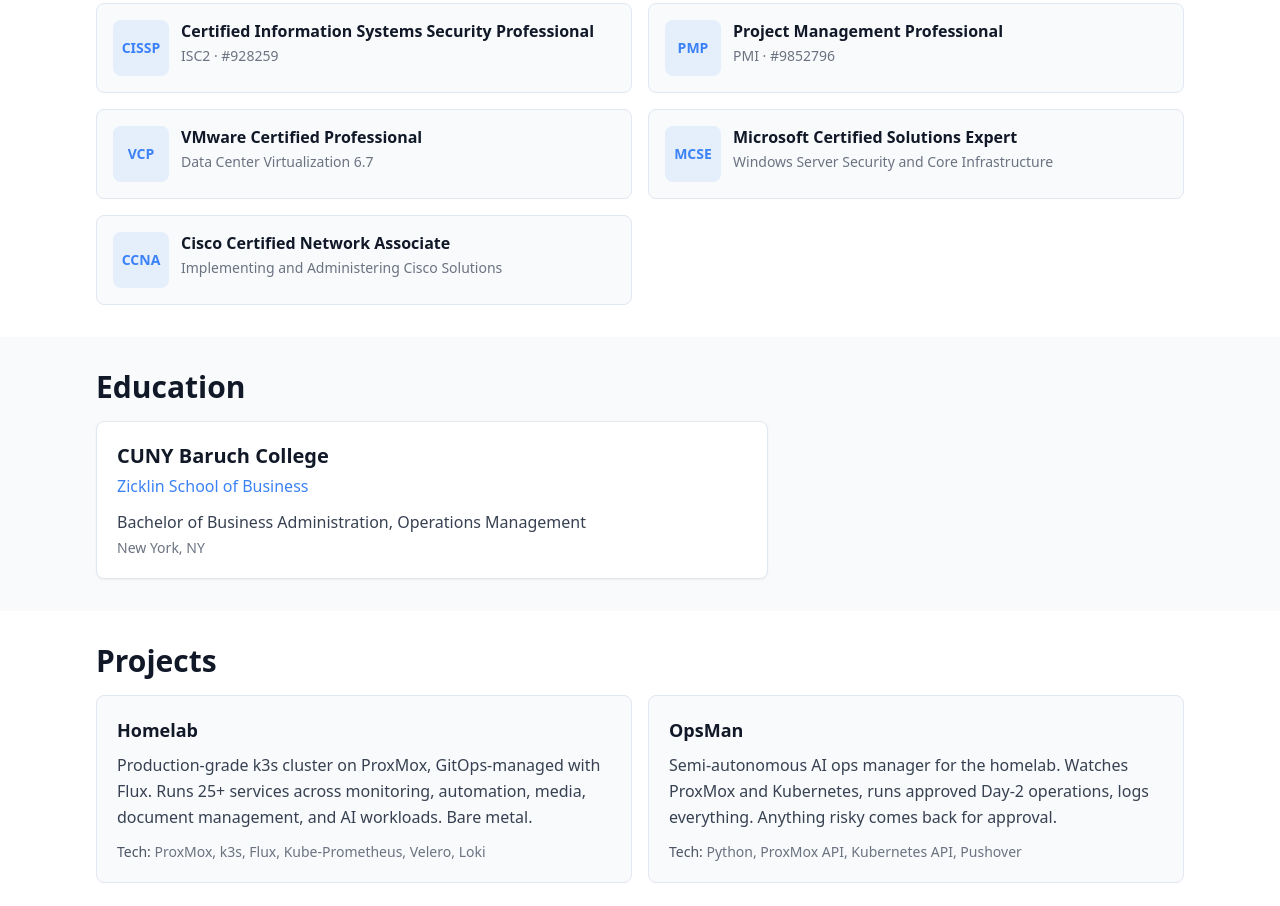
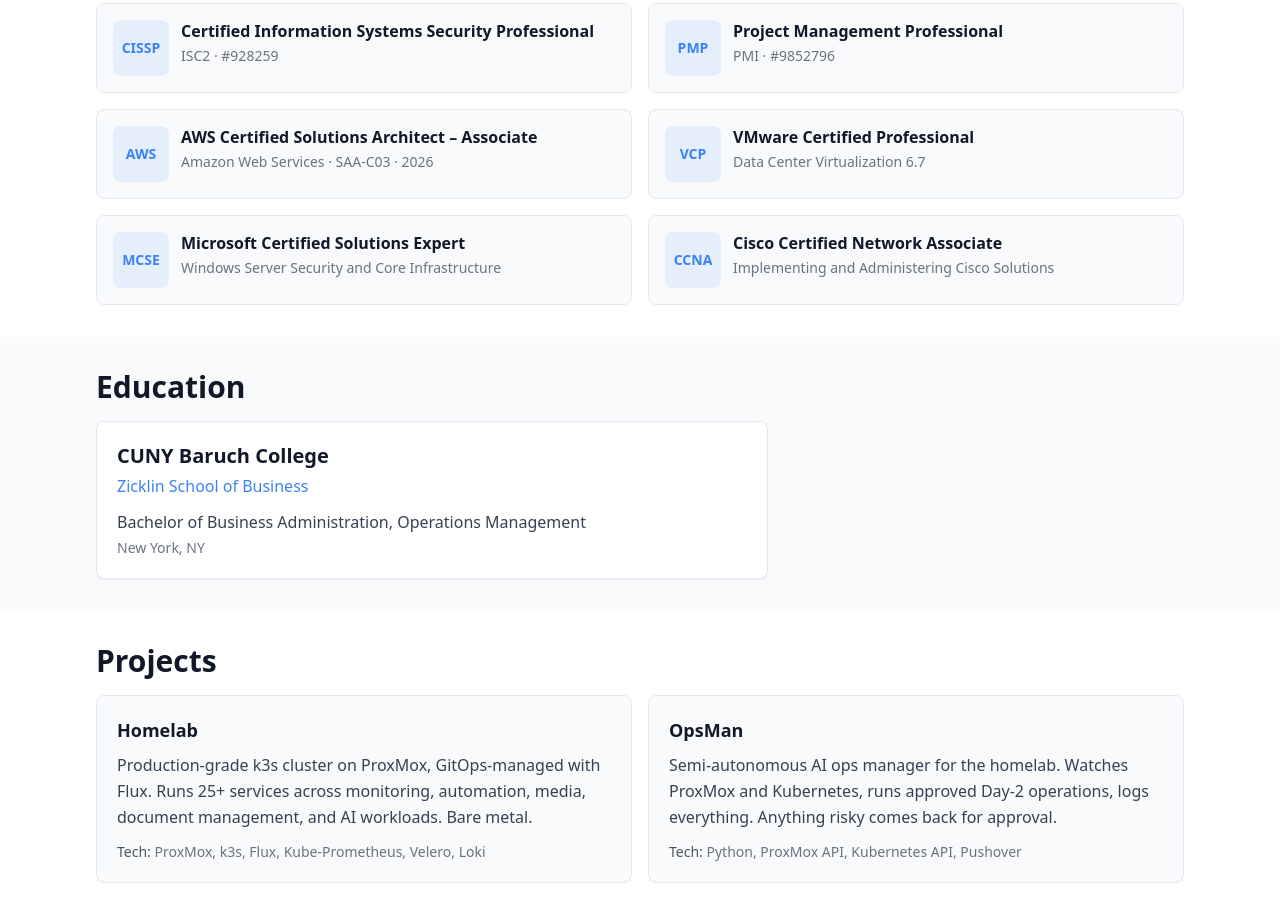
Before and after one commit to johntrottadev/jtrotta.dev, a Next.js app: page / in a window 1280 px wide. Shown: the part 3620-4526 px from the top of the page. Built offline with nearby package versions, Linux system fonts and the light colour scheme.

Commit message:
resume+site: add AWS Solutions Architect – Associate (SAA-C03, passed 2026-10-16)

```diff
--- a/scripts/resume/resume-infra-tpm.html
+++ b/scripts/resume/resume-infra-tpm.html
@@ -109,7 +109,7 @@
   <p class="block"><strong>CUNY Baruch College, Zicklin School of Business</strong> | New York, NY<br>Bachelor of Business Administration, Operations Management</p>
 
   <div class="section-title">Certifications</div>
-  <p class="block"><strong>CISSP</strong> (ISC2, #928259) · <strong>PMP</strong> (PMI, #9852796) · VMware VCP · Microsoft MCSE · Cisco CCNA</p>
+  <p class="block"><strong>CISSP</strong> (ISC2, #928259) · <strong>PMP</strong> (PMI, #9852796) · <strong>AWS Solutions Architect – Associate</strong> · VMware VCP · Microsoft MCSE · Cisco CCNA</p>
 
   <div class="section-title">Speaking &amp; Press</div>
   <p class="block">Featured speaker, AccountsRecovery.net webinar series on AI in regulated operations (4 sessions, 2024 to 2026); featured December 2025 profile interview. Full archive at jtrotta.dev.</p>
--- a/scripts/resume/resume-security-eng.html
+++ b/scripts/resume/resume-security-eng.html
@@ -112,6 +112,6 @@
   <p class="block"><strong>CUNY Baruch College, Zicklin School of Business</strong> | New York, NY<br>Bachelor of Business Administration, Operations Management</p>
 
   <div class="section-title">Certifications</div>
-  <p class="block"><strong>CISSP</strong> (ISC2, #928259) · <strong>PMP</strong> (PMI, #9852796) · VMware VCP · Microsoft MCSE · Cisco CCNA</p>
+  <p class="block"><strong>CISSP</strong> (ISC2, #928259) · <strong>PMP</strong> (PMI, #9852796) · <strong>AWS Solutions Architect – Associate</strong> · VMware VCP · Microsoft MCSE · Cisco CCNA</p>
 </body>
 </html>
--- a/scripts/resume/resume-tpm-security.html
+++ b/scripts/resume/resume-tpm-security.html
@@ -109,7 +109,7 @@
   <p class="block"><strong>CUNY Baruch College, Zicklin School of Business</strong> | New York, NY<br>Bachelor of Business Administration, Operations Management</p>
 
   <div class="section-title">Certifications</div>
-  <p class="block"><strong>CISSP</strong> (ISC2, #928259) · <strong>PMP</strong> (PMI, #9852796) · VMware VCP · Microsoft MCSE · Cisco CCNA</p>
+  <p class="block"><strong>CISSP</strong> (ISC2, #928259) · <strong>PMP</strong> (PMI, #9852796) · <strong>AWS Solutions Architect – Associate</strong> · VMware VCP · Microsoft MCSE · Cisco CCNA</p>
 
   <div class="section-title">Speaking &amp; Press</div>
   <p class="block">Featured speaker, AccountsRecovery.net webinar series on AI in regulated operations (4 sessions, 2024 to 2026). Featured in a December 2025 profile interview. Full archive at jtrotta.dev.</p>
--- a/src/data/resume.ts
+++ b/src/data/resume.ts
@@ -226,6 +226,11 @@
       detail: "PMI · #9852796",
     },
     {
+      name: "AWS Certified Solutions Architect – Associate",
+      abbreviation: "AWS",
+      detail: "Amazon Web Services · SAA-C03 · 2026",
+    },
+    {
       name: "VMware Certified Professional",
       abbreviation: "VCP",
       detail: "Data Center Virtualization 6.7",
```
